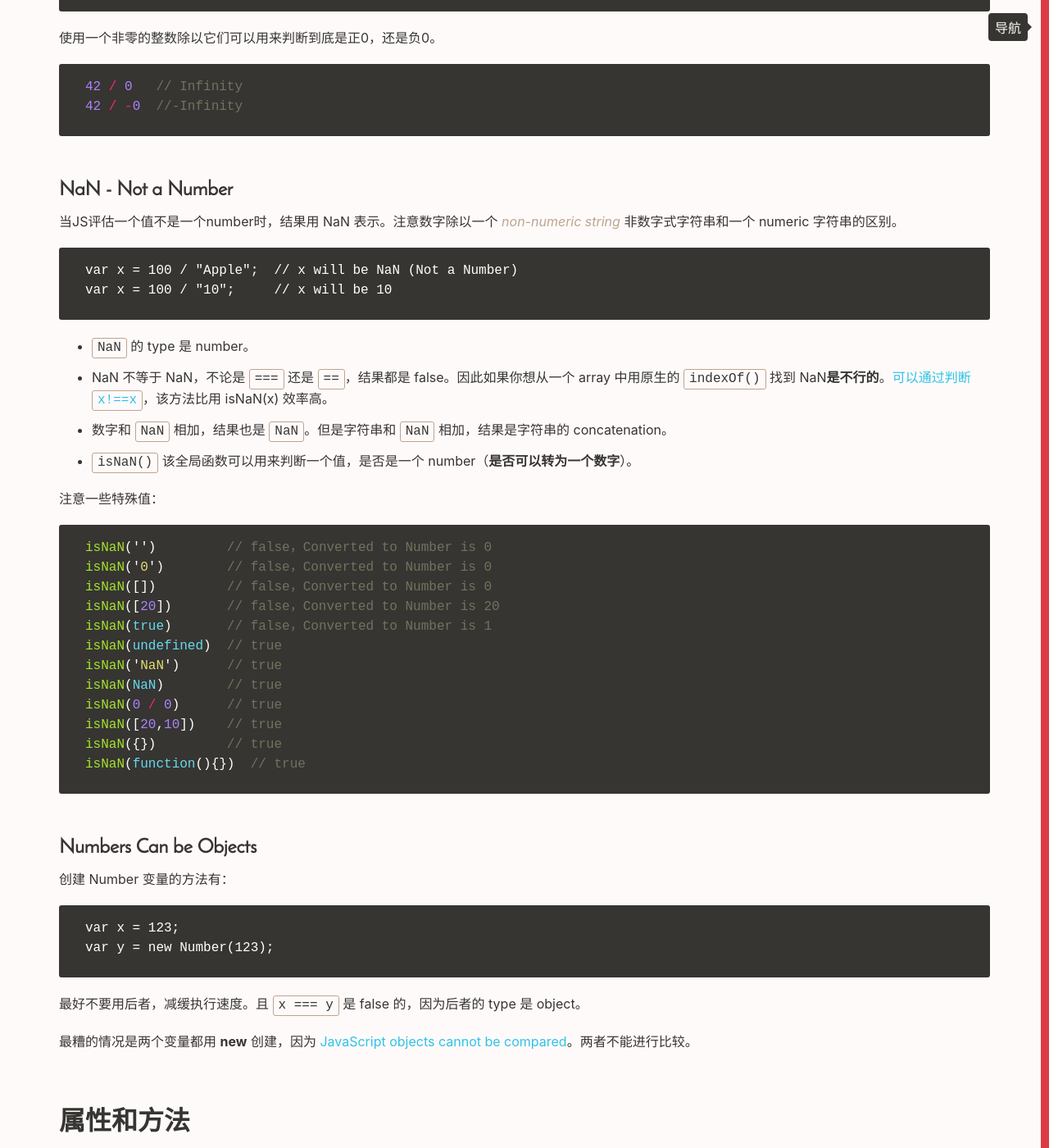
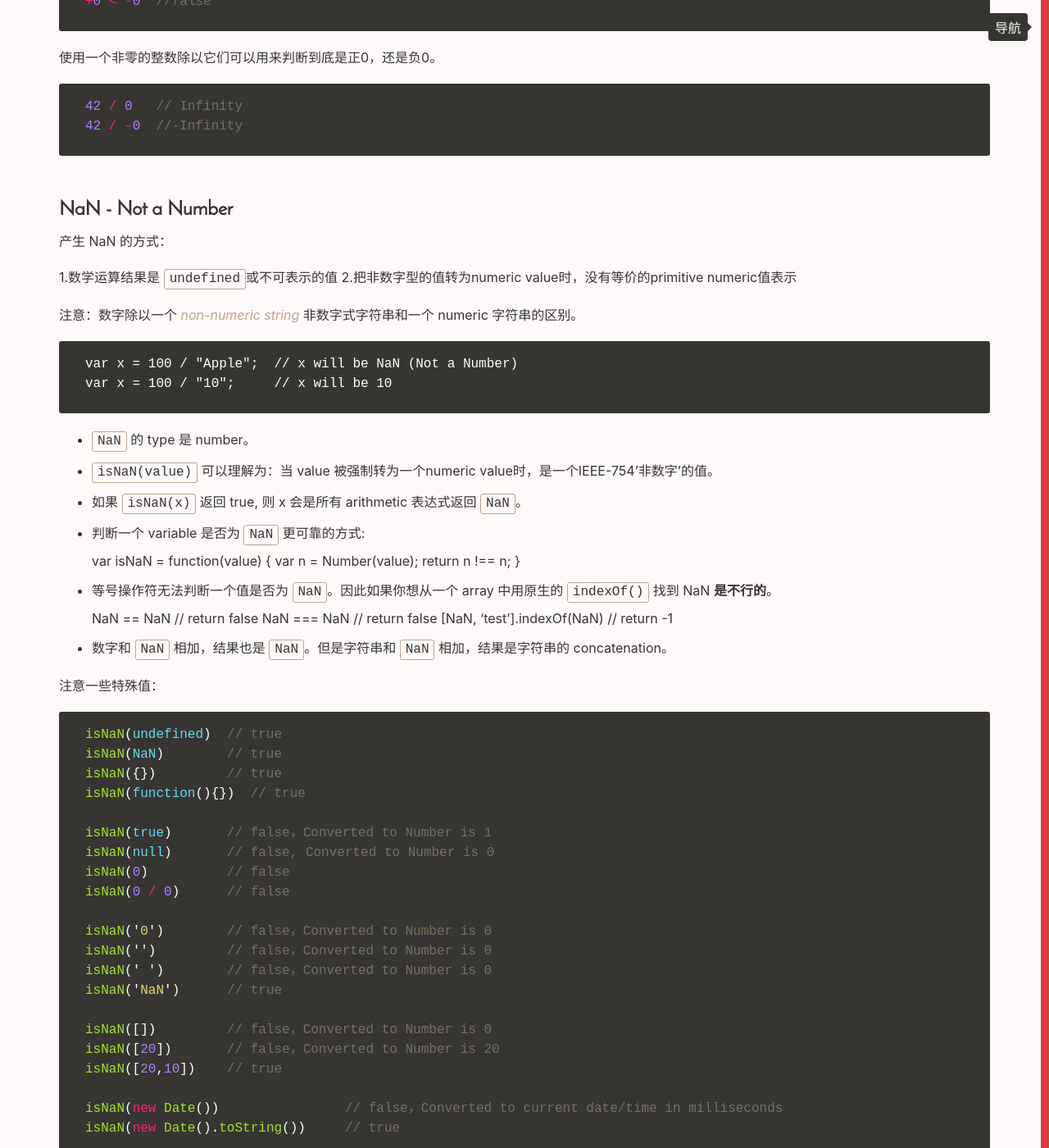
Before and after one commit to Vivi-wu/dive-into-web, a Jekyll site: the page built from _posts/2015-05-03-JavaScript-Number.markdown, in a window 1280 px wide and 1400 px high, scrolled down 1563 px. Shown: the whole window at 82% size. Built offline with Jekyll 4.4.1, drawn with Linux system fonts in a browser that asks for light colours.

Commit message:
Update blog JS的 NaN，日期输出，避免vue模板被复用

````diff
--- a/_posts/2015-05-03-JavaScript-Number.markdown
+++ b/_posts/2015-05-03-JavaScript-Number.markdown
@@ -49,6 +49,7 @@ JS 中有两个 0 ：`+0` 和 `-0`。两者输出皆为 0. 他们事实上也相
 
 ```js
 +0 === -0  // true
+
 +0 > -0  // false
 +0 < -0  //false
 ```
@@ -62,31 +63,56 @@ JS 中有两个 0 ：`+0` 和 `-0`。两者输出皆为 0. 他们事实上也相
 
 ### NaN - Not a Number
 
-当JS评估一个值不是一个number时，结果用 NaN 表示。注意数字除以一个 _non-numeric string_ 非数字式字符串和一个 numeric 字符串的区别。
+产生 NaN 的方式：
+
+1.数学运算结果是 `undefined`或不可表示的值
+2.把非数字型的值转为numeric value时，没有等价的primitive numeric值表示
+
+注意：数字除以一个 _non-numeric string_ 非数字式字符串和一个 numeric 字符串的区别。
 
     var x = 100 / "Apple";  // x will be NaN (Not a Number)
     var x = 100 / "10";     // x will be 10
 
 + `NaN` 的 type 是 number。
-+ NaN 不等于 NaN，不论是 `===` 还是 `==`，结果都是 false。因此如果你想从一个 array 中用原生的 `indexOf()` 找到 NaN**是不行的**。<span class="t-blue">可以通过判断 `x!==x`</span>，该方法比用 isNaN(x) 效率高。
++ `isNaN(value)` 可以理解为：当 value 被强制转为一个numeric value时，是一个IEEE-754'非数字'的值。
++ 如果 `isNaN(x)` 返回 true, 则 x 会是所有 arithmetic 表达式返回 `NaN`。
++ 判断一个 variable 是否为 `NaN` 更可靠的方式:
+
+    var isNaN = function(value) {
+        var n = Number(value);
+        return n !== n;
+    }
++ 等号操作符无法判断一个值是否为 `NaN`。因此如果你想从一个 array 中用原生的 `indexOf()` 找到 NaN **是不行的**。
+
+    NaN == NaN  // return false
+    NaN === NaN // return false
+    [NaN, 'test'].indexOf(NaN)  // return -1
 + 数字和 `NaN` 相加，结果也是 `NaN`。但是字符串和 `NaN` 相加，结果是字符串的 concatenation。
-+ `isNaN()` 该全局函数可以用来判断一个值，是否是一个 number（**是否可以转为一个数字**）。
 
 注意一些特殊值：
 
 ```js
+isNaN(undefined)  // true
+isNaN(NaN)        // true
+isNaN({})         // true
+isNaN(function(){})  // true
+
+isNaN(true)       // false，Converted to Number is 1
+isNaN(null)       // false, Converted to Number is 0
+isNaN(0)          // false
+isNaN(0 / 0)      // false
+
+isNaN('0')        // false，Converted to Number is 0
 isNaN('')         // false，Converted to Number is 0
-isNaN('0')        // false，Converted to Number is 0
+isNaN(' ')        // false，Converted to Number is 0
+isNaN('NaN')      // true
+
 isNaN([])         // false，Converted to Number is 0
 isNaN([20])       // false，Converted to Number is 20
-isNaN(true)       // false，Converted to Number is 1
-isNaN(undefined)  // true
-isNaN('NaN')      // true
-isNaN(NaN)        // true
-isNaN(0 / 0)      // true
 isNaN([20,10])    // true
-isNaN({})         // true
-isNaN(function(){})  // true
+
+isNaN(new Date())                // false，Converted to current date/time in milliseconds
+isNaN(new Date().toString())     // true
 ```
 
 ### Numbers Can be Objects
--- a/_posts/2015-05-04-JavaScript-Date.markdown
+++ b/_posts/2015-05-04-JavaScript-Date.markdown
@@ -61,7 +61,7 @@ var d = new Date("Wed Mar 25 2015 09:56:24 GMT+0100 (W. Europe Standard Time)");
 
 <span class="t-blue">Date objects are **static**, not dynamic. The computer time is ticking, but date objects, once created, are not.</span> 日期对象是静态的，一旦创建，就是一个常量，不会自己更新。
 
-+ `toString()`，输出日期会自动转为一个字符串，不写也行。(_Tue Oct 18 2016 19:46:01 GMT+0800 (中国标准时间)_)
++ `toString()`，把日期对象以美式英语形式输出，格式为**当前time zone**的字符串。(_Tue Oct 18 2016 19:46:01 GMT+0800 (中国标准时间)_)
 + `toTimeString()`，把日期对象的时间部分转为字符串（_19:46:01 GMT+0800 (中国标准时间)_）
 + `toLocaleString()`，使用本地转换法，把日期对象转为字符串（_2016/10/18 下午7:46:01_）
 + `toLocaleTimeString()`，使用本地转换法，把日期对象的时间部分转为字符串（_下午7:46:01_）
--- a/_posts/2015-05-06-JavaScript-Arrays.markdown
+++ b/_posts/2015-05-06-JavaScript-Arrays.markdown
@@ -222,8 +222,8 @@ _start_ 未定义，则从 0 开始；大于 array length 返回 `[]`。
 不经过任何处理直接删除是不行的，因为每删一个元素，数组长度就变了。解决办法如下：
 
 ```js
-// 对 arryA 待删除 item 的索引组成的 arry B 进行“降序排列”，结果如：[6,5,0]
-arryB.sort((a, b) => {return b > a})
+// 对 arryA 待删除 item 的索引组成的 arryB = [5,0,6] 进行“降序排列”，结果如：[6,5,0]
+arryB.sort((a, b) => b > a)
 arryB.forEach(index => {
   arryA.splice(index, 1)
 })
--- a/_posts/2015-06-22-Autocomplete-Git-branch-name.markdown
+++ b/_posts/2015-06-22-Autocomplete-Git-branch-name.markdown
@@ -33,13 +33,15 @@ Mac 上用 `Tab` 键不能自动补全 Git 分支名称，每次都要手动输
 
         vi ~/.bashrc
 
-2. 进入 insert 模式，把下面内容复制到文件中
+2. 进入 insert 模式，把下面内容复制到文件中（`y` 复制，`p` 在光标后黏贴，`P` 在光标前黏贴）
 
         alias gs='git status'
         alias gb='git branch'
         alias gc='git commit'
         alias ga='git add'
         alias gd='git diff'
+        alias gpld='git pull origin develop'
+        alias gpod='git push origin develop'
         alias glogp='git log --pretty=format:"%C(yellow)%H %C(green)%ad%C(red)%d %Creset%s %C(blue)[%cn]" --date=short --graph'
 
 3. 保存并退出文件。在当前 terminal 中重新加载该文件
--- a/_posts/2017-08-31-JavaScript-Vue-practice.markdown
+++ b/_posts/2017-08-31-JavaScript-Vue-practice.markdown
@@ -61,6 +61,7 @@ category: JavaScript
 + 只有 router-view 直接对应的组件内支持 `beforeRouteEnter()` 方法读取路由信息对象
 + 点击“面包屑”返回前，从 vuex 中取出当前列表查询参数对象，赋值给路由对象的 `query` 属性。这样返回列表查询页后，根据 URL 的 query string 可以回填历史查询、排序参数，reload 页面页不会因为 vuex 状态丢失这些参数。
 + 使用 `router.go(-1)` 实现返回上一页的功能
++ 问题：使用 v-if 控制显示的 input 框输入值没有重置，好像直接被复用。解决： Vue 会使用一种最大限度减少动态元素并且尽可能的尝试修复/再利用相同类型元素的算法。在元素上使用 `key`，它会基于 key 的变化重新排列元素顺序，并且会移除 key 不存在的元素。
 
 ## Vuex
 
````
